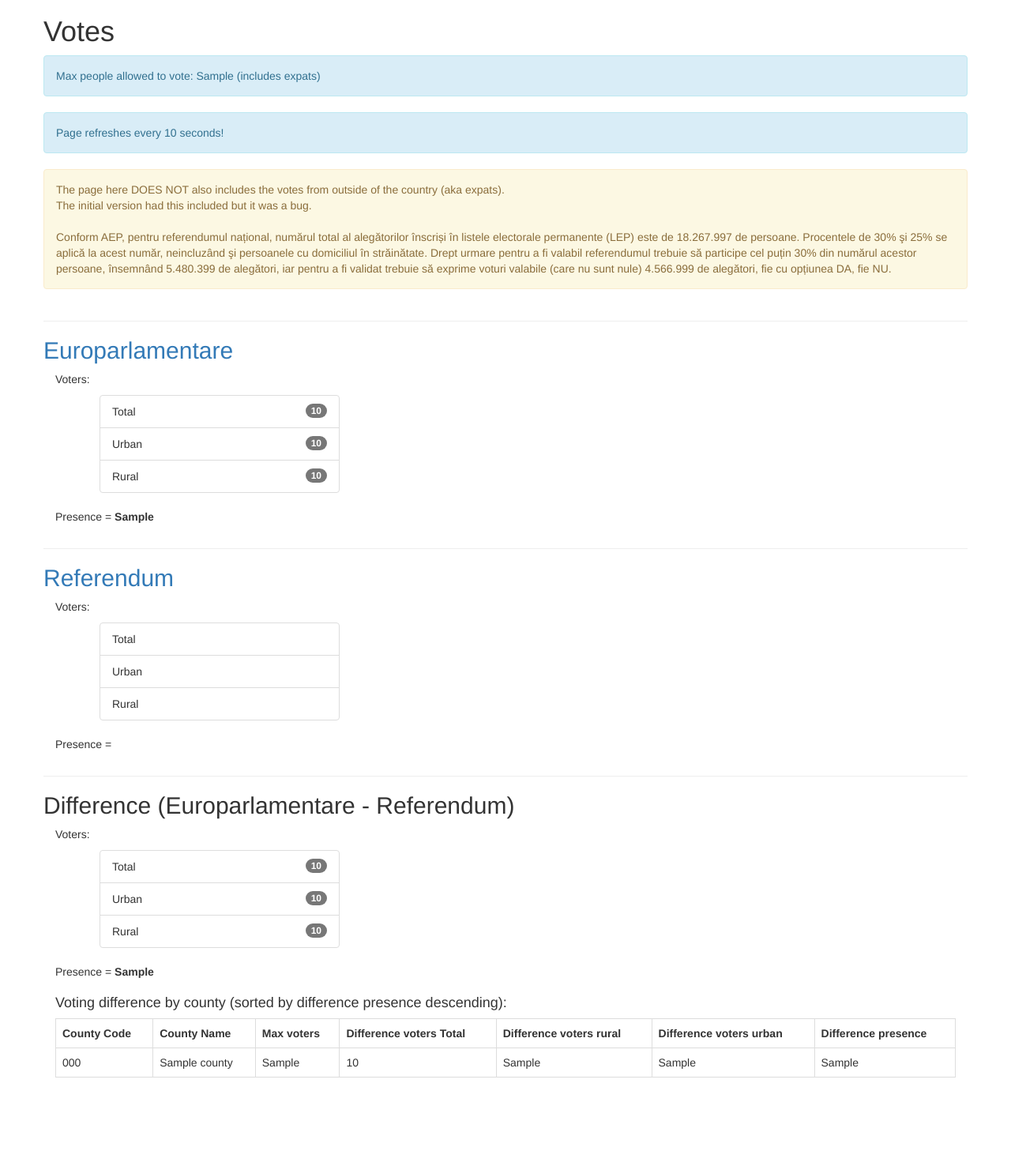
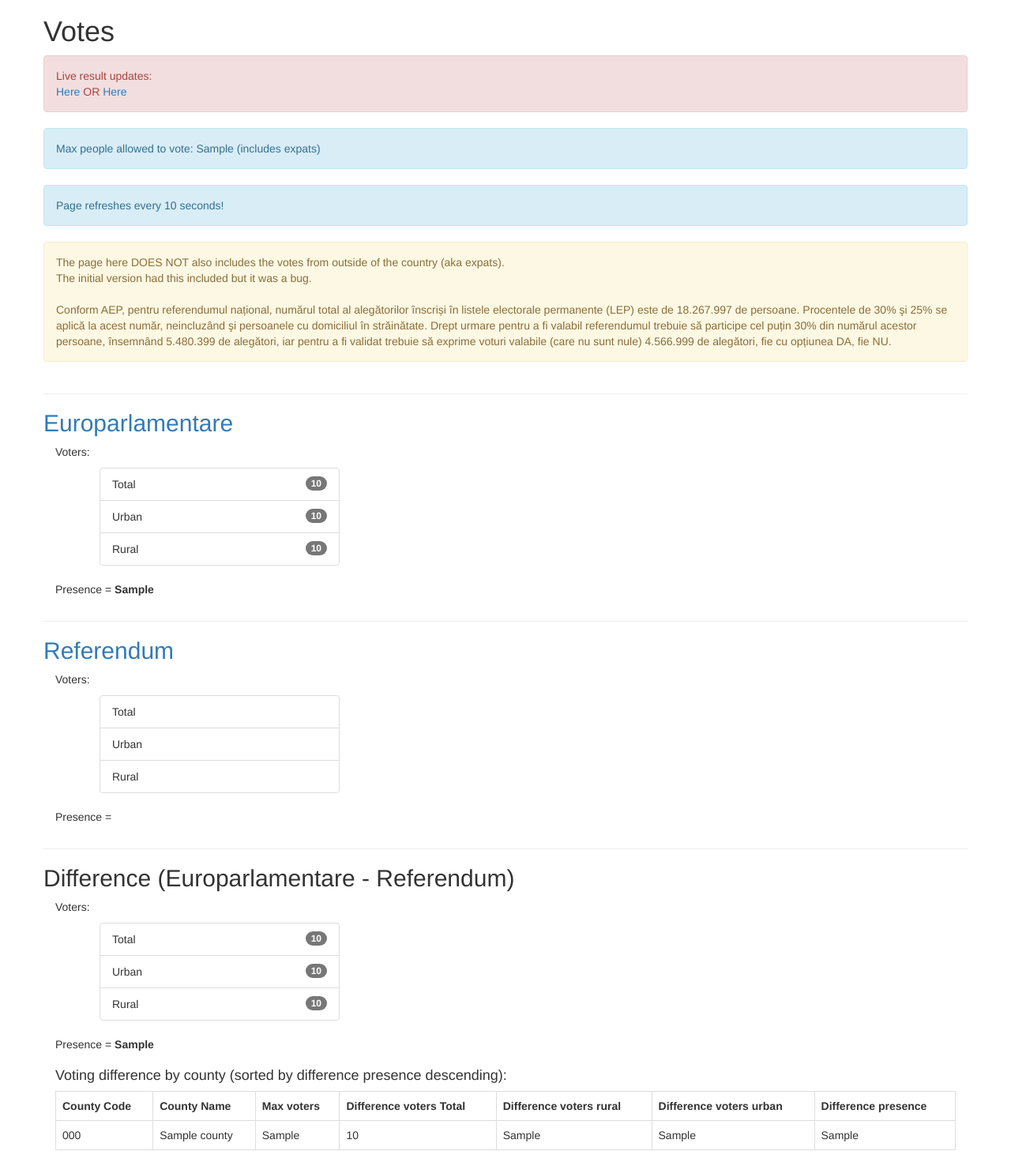
Before and after one commit to leyyin/votes-euro2019, a Flask app: template templates/index.html in a window 1280 px wide. Shown: the whole page at 79% size. Before the commit the page ends 1364 px from the top, so only its background shows below. Run offline with Flask 2, Linux system fonts and the light colour scheme; the template is opened without the code that fills it: most values are stand-ins (such as "Sample title", 1, 10 or a date in 2020); some libraries are stand-ins or nearby versions.

Commit message:
update heroku

```diff
--- a/templates/index.html
+++ b/templates/index.html
@@ -37,6 +37,13 @@
 
   <div class="row">
     <h1>Votes</h1>
+
+    <div class="alert alert-danger" role="alert">
+     Live result updates:<br>
+     <a href="https://temporaryeuroresults.azurewebsites.net/api/euro?code=0ubeBbfmos0UYZcbWmvzajhu5QSdM8Wx/O311I/E0VFgmQa9hZ1zlw==&type=finale" target="_blank">Here</a>
+     OR
+     <a href="https://europe-west2-durable-matter-241821.cloudfunctions.net/get_votes-1" target="_blank">Here</a>
+    </div>
 
     <div class="alert alert-info" role="alert">
       Max people allowed to vote: {{ euro_data.str_max_voters() }} (includes expats)
@@ -78,7 +85,7 @@
 
     <div class="col-md-12">
     <h4>Voting difference by county (sorted by difference presence descending):</h4>
-    <table class="table table-bordered table-hover">
+    <table id="table-county-diff" class="table table-bordered table-hover">
       <tr>
         <th>County Code</th>
         <th>County Name</th>
@@ -98,12 +105,17 @@
         <td>{{ county.voters_rural }}</td>
         <td>{{ county.voters_urban }}</td>
         <td>{{ county.presence_str }}</td>
-
       </tr>
       {% endfor %}
     </table>
     </div>
   </div>
+</div>
 
-</div>
 {%- endblock %}
+
+
+{% block scripts %}
+  {{super()}}
+
+{% endblock %}
```
Also changed, not shown: 1 other file.
